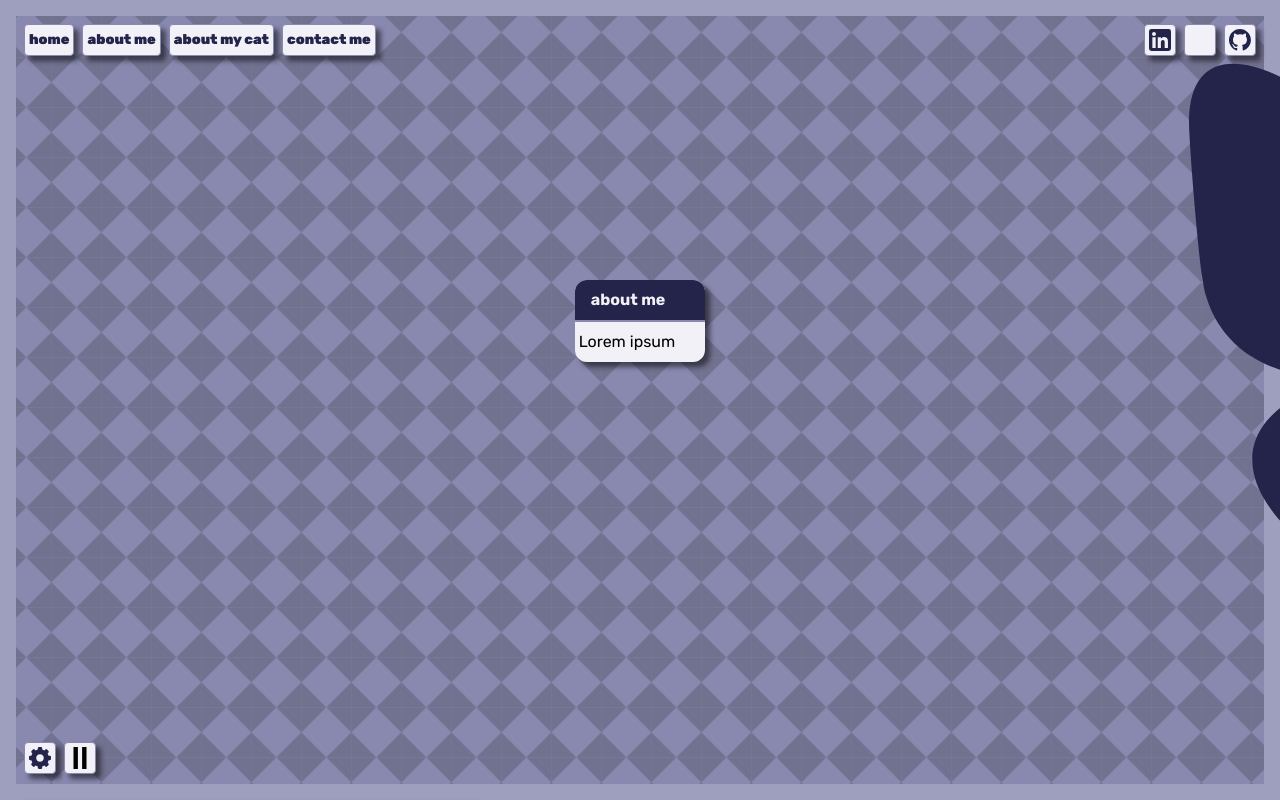
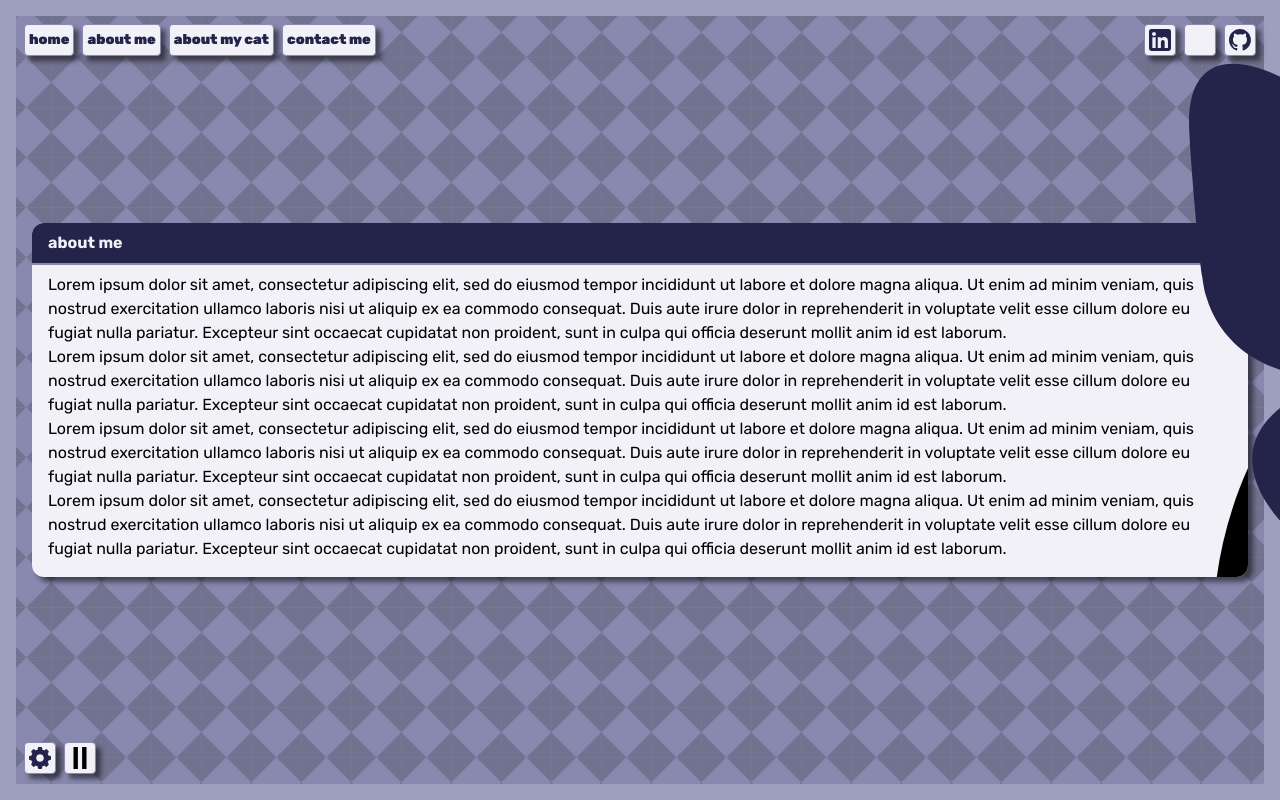
Before and after one commit to crystal-hearts/sj-personal-homepage, a Next.js app: page /about-me in a window 1280 px wide. Built offline with nearby package versions, Linux system fonts and the light colour scheme.

Commit message:
SJ-9 Reconfiguring <Section> component structure

```diff
--- a/app/(main)/about-my-cat/page.tsx
+++ b/app/(main)/about-my-cat/page.tsx
@@ -7,6 +7,7 @@ export default function Page() {
     <Main>
       <Section>
         <AboutMyCatWindow />
+        <AboutMyCatWindow />
       </Section>
     </Main>
   );
--- a/app/components/about-me-window.tsx
+++ b/app/components/about-me-window.tsx
@@ -3,7 +3,44 @@ import { ContentWindow } from "@/components/content-window";
 export function AboutMeWindow() {
   return (
     <ContentWindow windowTitle="about me" returnLocation="/">
-      Lorem ipsum
+      <div className="flex flex-col">
+        <span>
+          Lorem ipsum dolor sit amet, consectetur adipiscing elit, sed do
+          eiusmod tempor incididunt ut labore et dolore magna aliqua. Ut enim ad
+          minim veniam, quis nostrud exercitation ullamco laboris nisi ut
+          aliquip ex ea commodo consequat. Duis aute irure dolor in
+          reprehenderit in voluptate velit esse cillum dolore eu fugiat nulla
+          pariatur. Excepteur sint occaecat cupidatat non proident, sunt in
+          culpa qui officia deserunt mollit anim id est laborum.
+        </span>
+        <span>
+          Lorem ipsum dolor sit amet, consectetur adipiscing elit, sed do
+          eiusmod tempor incididunt ut labore et dolore magna aliqua. Ut enim ad
+          minim veniam, quis nostrud exercitation ullamco laboris nisi ut
+          aliquip ex ea commodo consequat. Duis aute irure dolor in
+          reprehenderit in voluptate velit esse cillum dolore eu fugiat nulla
+          pariatur. Excepteur sint occaecat cupidatat non proident, sunt in
+          culpa qui officia deserunt mollit anim id est laborum.
+        </span>
+        <span>
+          Lorem ipsum dolor sit amet, consectetur adipiscing elit, sed do
+          eiusmod tempor incididunt ut labore et dolore magna aliqua. Ut enim ad
+          minim veniam, quis nostrud exercitation ullamco laboris nisi ut
+          aliquip ex ea commodo consequat. Duis aute irure dolor in
+          reprehenderit in voluptate velit esse cillum dolore eu fugiat nulla
+          pariatur. Excepteur sint occaecat cupidatat non proident, sunt in
+          culpa qui officia deserunt mollit anim id est laborum.
+        </span>
+        <span>
+          Lorem ipsum dolor sit amet, consectetur adipiscing elit, sed do
+          eiusmod tempor incididunt ut labore et dolore magna aliqua. Ut enim ad
+          minim veniam, quis nostrud exercitation ullamco laboris nisi ut
+          aliquip ex ea commodo consequat. Duis aute irure dolor in
+          reprehenderit in voluptate velit esse cillum dolore eu fugiat nulla
+          pariatur. Excepteur sint occaecat cupidatat non proident, sunt in
+          culpa qui officia deserunt mollit anim id est laborum.
+        </span>
+      </div>
     </ContentWindow>
   );
 }
--- a/app/components/about-my-cat-window.tsx
+++ b/app/components/about-my-cat-window.tsx
@@ -3,7 +3,17 @@ import { ContentWindow } from "@/components/content-window";
 export function AboutMyCatWindow() {
   return (
     <ContentWindow windowTitle="about my cat" returnLocation="/">
-      Lorem ipsum
+      <div className="flex flex-col">
+        <span>
+          Lorem ipsum dolor sit amet, consectetur adipiscing elit, sed do
+          eiusmod tempor incididunt ut labore et dolore magna aliqua. Ut enim ad
+          minim veniam, quis nostrud exercitation ullamco laboris nisi ut
+          aliquip ex ea commodo consequat. Duis aute irure dolor in
+          reprehenderit in voluptate velit esse cillum dolore eu fugiat nulla
+          pariatur. Excepteur sint occaecat cupidatat non proident, sunt in
+          culpa qui officia deserunt mollit anim id est laborum.
+        </span>
+      </div>
     </ContentWindow>
   );
 }
--- a/app/components/contact-me-window.tsx
+++ b/app/components/contact-me-window.tsx
@@ -8,19 +8,12 @@ import LinkedInIcon from "@/images/linkedin.svg";
 export function ContactMeWindow() {
   const mailTo = "mailto:" + SITE_CONSTANTS.EMAIL;
   return (
-    <ContentWindow
-      className="max-w-80"
-      windowTitle="contact me"
-      returnLocation="/"
-    >
-      <div className="flex flex-col">
+    <ContentWindow windowTitle="contact me" returnLocation="/">
       <a className="item flex flex-row items-center" href={mailTo}>
         <span className="mr-1 h-4 w-4">
           <MailIcon />
         </span>
-          <span className="font-semibold underline">
-            {SITE_CONSTANTS.EMAIL}
-          </span>
+        <span className="font-semibold underline">{SITE_CONSTANTS.EMAIL}</span>
       </a>
       <a
         className="item mt-2 flex flex-row items-center"
@@ -33,7 +26,6 @@ export function ContactMeWindow() {
           {SITE_CONSTANTS.LINKEDIN_URL}
         </span>
       </a>
-      </div>
     </ContentWindow>
   );
 }
--- a/app/components/content-window.tsx
+++ b/app/components/content-window.tsx
@@ -30,14 +30,14 @@ export function ContentWindow({
   ];
   return (
     <div id={windowID} className={classNames.join(" ")}>
-      <div className="window-contents">
       <ContentWindowHeader
         windowTitle={windowTitle}
         windowID={windowID}
         returnID={returnID}
         returnLocation={returnLocation}
       />
-        <div className="window-contents h-full px-1 py-2">{children}</div>
+      <div className="window-contents h-full w-full px-4 pb-4 pt-2">
+        {children}
       </div>
     </div>
   );
--- a/app/components/main.tsx
+++ b/app/components/main.tsx
@@ -6,7 +6,7 @@ export function Main({
   children: React.ReactNode;
 }>) {
   return (
-    <main className="fixed top-1/4 mb-8 min-h-full w-full animate-fade-in">
+    <main className="fixed bottom-0 left-0 right-0 top-0 animate-fade-in">
       {children}
     </main>
   );
--- a/app/components/section.tsx
+++ b/app/components/section.tsx
@@ -6,10 +6,8 @@ export function Section({
   children: React.ReactNode;
 }>) {
   return (
-    <div className="section-container mt-20 w-full">
-      <div className="section-contents mx-auto flex flex-col items-center px-8">
-        {children}
-      </div>
+    <div className="section-container flex h-full w-full items-center justify-center px-8">
+      <div className="section-contents flex flex-row">{children}</div>
     </div>
   );
 }
--- a/app/components/text-section.tsx
+++ /dev/null
@@ -1,26 +0,0 @@
-import React from "react";
-
-export function TextSection({
-  sectionTitle,
-  children,
-}: {
-  sectionTitle: string;
-  children: React.ReactNode;
-}) {
-  return (
-    <div className="text-section w-full overflow-hidden rounded-xl border-1 border-solid border-[var(--theme-color-500)] border-opacity-80 bg-[var(--theme-color-100)] shadow-drop-5">
-      <div className="text-section-contents">
-        <div className="text-section-header flex flex-row items-center justify-between border-b-2 border-solid border-[var(--theme-color-500)] border-opacity-80 bg-[var(--theme-color-700)] py-1 pl-4 pr-3">
-          <h2 className="text-section-heading select-none text-xl font-bold text-[var(--theme-color-100)]">
-            {sectionTitle}
-          </h2>
-        </div>
-        <div className="contents h-full">
-          <div className="text-section flex flex-col px-5 pb-4 pt-2">
-            {children}
-          </div>
-        </div>
-      </div>
-    </div>
-  );
-}
```
Lines whose indentation alone changed are shown as unchanged.
